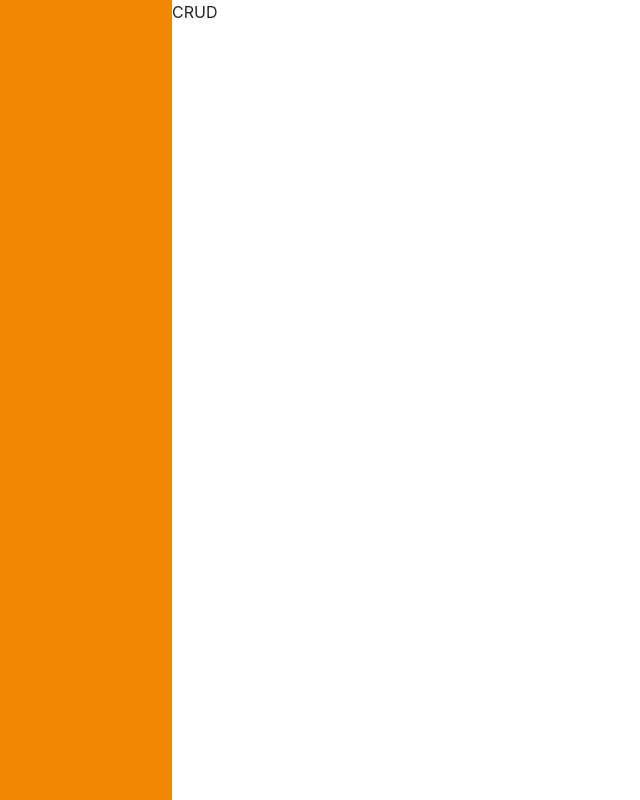
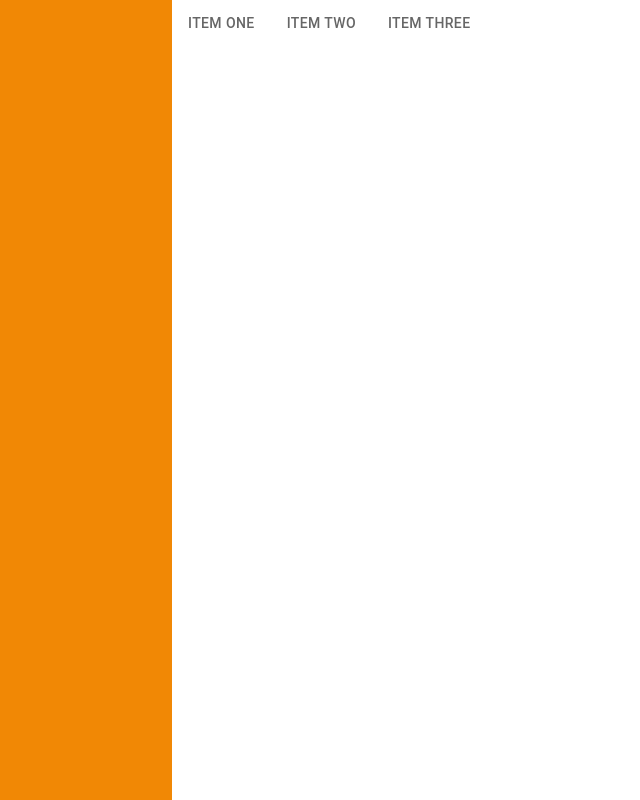
Before and after one commit to ArturoAHR/ids326-webapp, a React (Vite) app: page / in a window 1280 px wide. Shown: the whole page, without its empty margins (103-743 px from the left). Built offline with nearby package versions, Linux system fonts and the light colour scheme.

Commit message:
Add Tabs MUI component to CRUD Menu

```diff
--- a/src/pages/CRUD/CRUD.tsx
+++ b/src/pages/CRUD/CRUD.tsx
@@ -1,3 +1,19 @@
-export const CRUD = () => {
-  return <>CRUD</>;
+import { Tab, Tabs } from '@mui/material';
+import { FC, ReactNode } from 'react';
+
+type CRUDProps = {
+  children?: ReactNode;
 };
+
+export const CRUD: FC<CRUDProps> = ({ children }) => {
+  return (
+    <div>
+      <Tabs>
+        <Tab label="Item One" />
+        <Tab label="Item Two" />
+        <Tab label="Item Three" />
+      </Tabs>
+      {children}
+    </div>
+  );
+};
```
